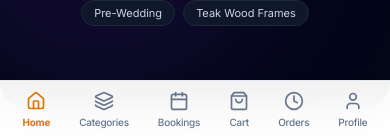
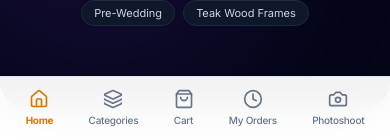
Before and after one commit to 9080959266/Memzaa, a React (Vite) app in the folder frontend/: page / in a window 390 px wide. Shown: the part 704-844 px from the top of the page. Built offline with nearby package versions, Linux system fonts and the light colour scheme; no server answers; a web font is replaced by a local one.

Commit message:
fix: restore customer bottom navigation

```diff
--- a/frontend/src/components/common/MobileNav.tsx
+++ b/frontend/src/components/common/MobileNav.tsx
@@ -1,6 +1,6 @@
 import React from 'react';
 import { NavLink } from 'react-router-dom';
-import { Home, Layers, Calendar, ShoppingBag, Clock, User } from 'lucide-react';
+import { Home, Layers, ShoppingBag, Clock, Camera } from 'lucide-react';
 import { useCart } from '../../context/CartContext';
 
 export const MobileNav: React.FC = () => {
@@ -9,17 +9,17 @@ export const MobileNav: React.FC = () => {
   const navItems = [
     { name: 'Home', path: '/', icon: Home },
     { name: 'Categories', path: '/categories', icon: Layers },
-    { name: 'Bookings', path: '/bookings', icon: Calendar },
     { name: 'Cart', path: '/cart', icon: ShoppingBag, badge: cartCount },
-    { name: 'Orders', path: '/orders', icon: Clock },
-    { name: 'Profile', path: '/profile', icon: User },
+    { name: 'My Orders', path: '/orders', icon: Clock },
+    { name: 'Photoshoot', path: '/bookings', icon: Camera },
   ];
 
   return (
-    <div className="md:hidden fixed bottom-0 left-0 right-0 z-50 bg-white/95 backdrop-blur-lg border-t border-slate-200 px-2 py-1 shadow-lg">
-      <div className="flex items-center justify-around">
+    <div className="fixed bottom-0 left-0 right-0 z-50 bg-white/95 backdrop-blur-lg border-t border-slate-200 px-2 py-1.5 shadow-lg">
+      <div className="max-w-3xl mx-auto flex items-center justify-around">
         {navItems.map((item) => {
           const Icon = item.icon;
+
           return (
             <NavLink
               key={item.name}
@@ -34,13 +34,17 @@ export const MobileNav: React.FC = () => {
             >
               <div className="relative">
                 <Icon className="w-5 h-5" />
+
                 {item.badge !== undefined && item.badge > 0 && (
                   <span className="absolute -top-1.5 -right-2 bg-amber-500 text-slate-950 text-[9px] font-black w-4 h-4 rounded-full flex items-center justify-center">
                     {item.badge}
                   </span>
                 )}
               </div>
-              <span className="text-[10px] mt-1 tracking-tight">{item.name}</span>
+
+              <span className="text-[10px] mt-1 tracking-tight">
+                {item.name}
+              </span>
             </NavLink>
           );
         })}
```
